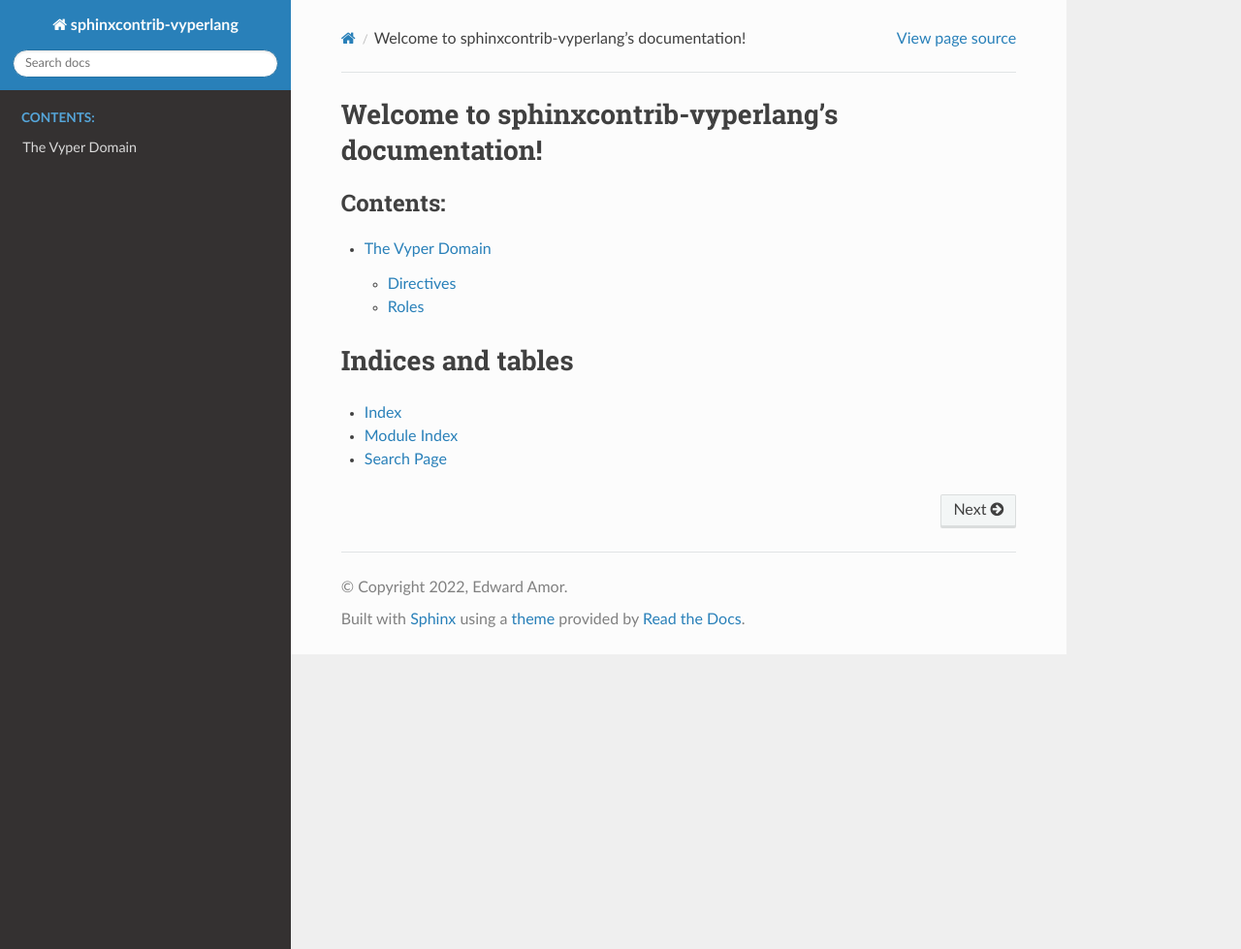
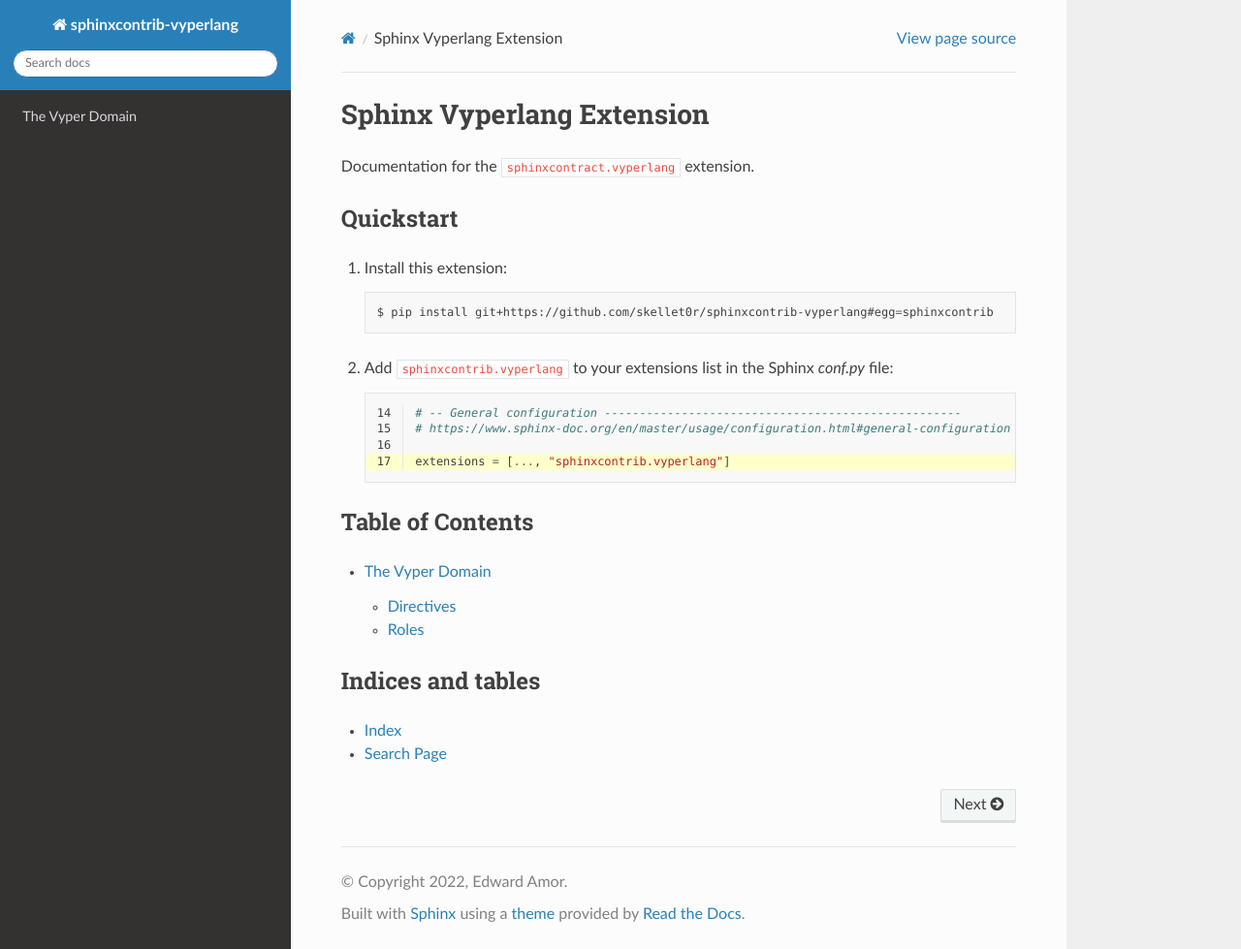
Before and after one commit to skellet0r/sphinxcontrib-vyperlang, a Sphinx documentation site: the page built from docs/source/index.rst, in a window 1280 px wide and 979 px high. Shown: the whole window at 97% size. Built offline with Sphinx 7.4.7 and the Read the Docs theme 2.0.0, drawn with Linux system fonts in a browser that asks for light colours.

Commit message:
docs: update index page w/ quickstart

```diff
--- a/docs/source/index.rst
+++ b/docs/source/index.rst
@@ -1,20 +1,39 @@
-.. sphinxcontrib-vyperlang documentation master file, created by
-   sphinx-quickstart on Fri Oct 21 14:43:37 2022.
-   You can adapt this file completely to your liking, but it should at least
-   contain the root `toctree` directive.
+Sphinx Vyperlang Extension
+==========================
 
-Welcome to sphinxcontrib-vyperlang's documentation!
-===================================================
+Documentation for the ``sphinxcontract.vyperlang`` extension.
+
+Quickstart
+----------
+
+#. Install this extension:
+
+   .. code-block:: shell
+
+      $ pip install git+https://github.com/skellet0r/sphinxcontrib-vyperlang#egg=sphinxcontrib
+
+#. Add ``sphinxcontrib.vyperlang`` to your extensions list in the Sphinx *conf.py* file:
+
+   .. code-block:: python
+      :linenos:
+      :lineno-start: 14
+      :emphasize-lines: 4
+
+      # -- General configuration ---------------------------------------------------
+      # https://www.sphinx-doc.org/en/master/usage/configuration.html#general-configuration
+
+      extensions = [..., "sphinxcontrib.vyperlang"]
+
+Table of Contents
+-----------------
 
 .. toctree::
    :maxdepth: 2
-   :caption: Contents:
 
    domain
 
 Indices and tables
-==================
+------------------
 
 * :ref:`genindex`
-* :ref:`modindex`
 * :ref:`search`
```
